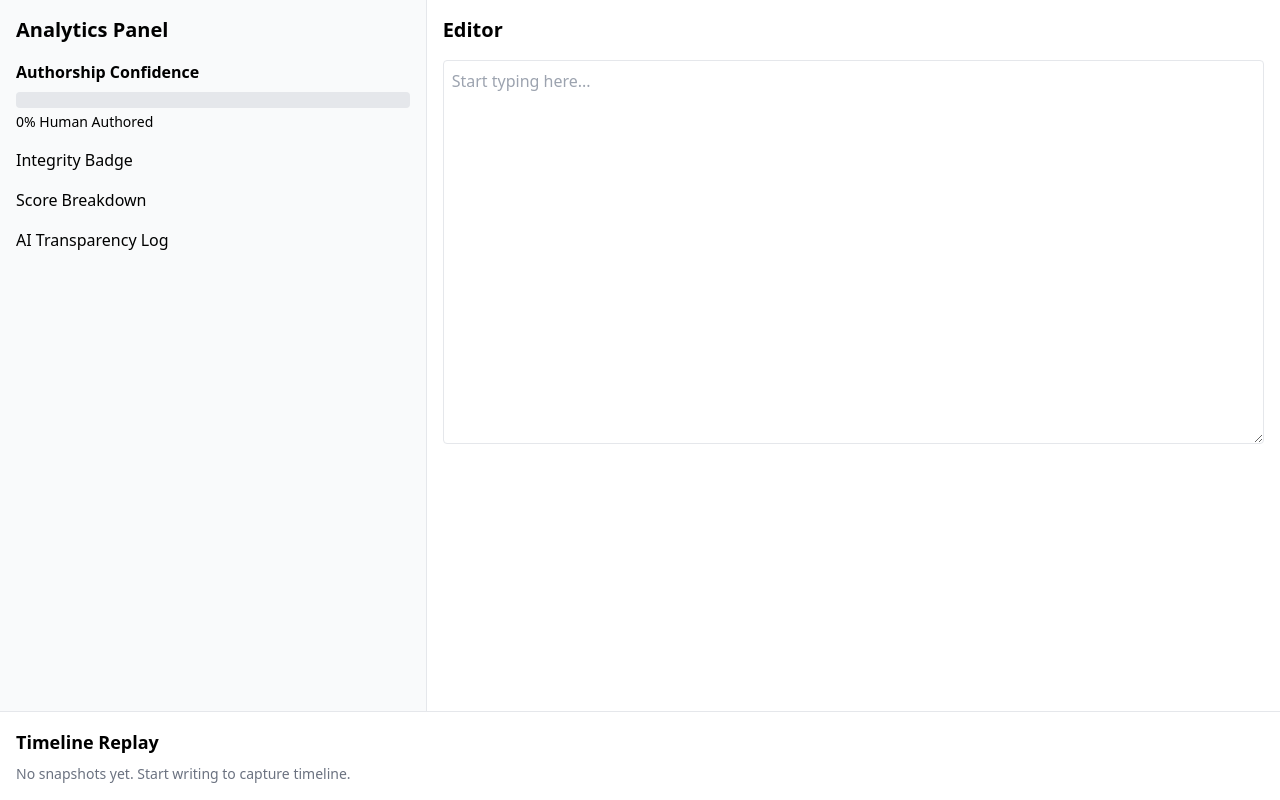
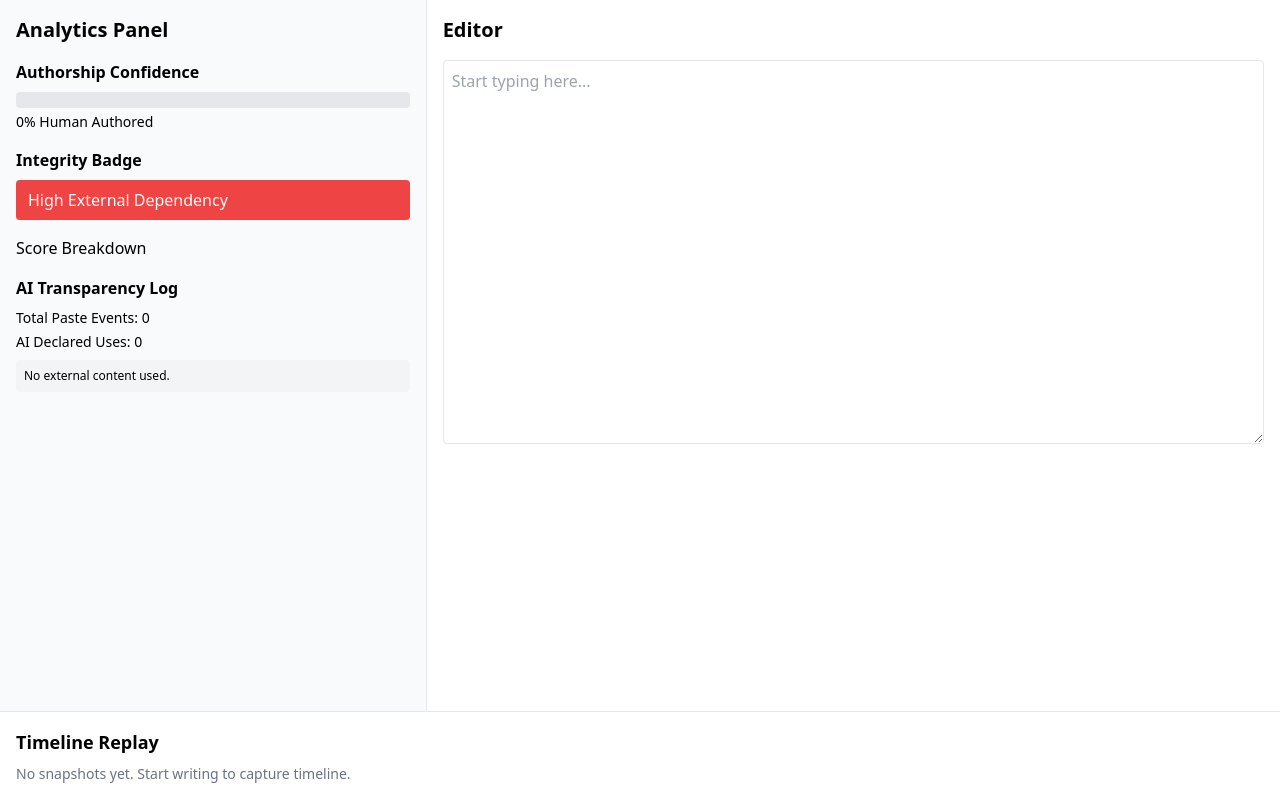
Before and after one commit to Navaneetha-Rajesh/WordTrace, a React (Vite) app: page /student in a window 1280 px wide. Built offline with nearby package versions, Linux system fonts and the light colour scheme.

Commit message:
feat: add AI transparency log in analytics panel

```diff
--- a/src/components/Editor.jsx
+++ b/src/components/Editor.jsx
@@ -1,4 +1,4 @@
-import { useEffect, useRef } from "react";
+import { useEffect, useRef, useState } from "react";
 import { v4 as uuidv4 } from "uuid";
 
 export default function Editor({
@@ -11,8 +11,12 @@ export default function Editor({
   isReplaying,
 }) {
   const contentRef = useRef(content);
+  const [showModal, setShowModal] = useState(false);
+  const [pendingPaste, setPendingPaste] = useState(null);
+  const [source, setSource] = useState("");
+  const [explanation, setExplanation] = useState("");
+  const [isAI, setIsAI] = useState(false);
 
-  // Keep ref updated with latest content
   useEffect(() => {
     contentRef.current = content;
   }, [content]);
@@ -59,20 +63,47 @@ export default function Editor({
 
     const pastedText = e.clipboardData.getData("text");
 
+    e.preventDefault();
+
+    if (pastedText.length > 100) {
+    setPendingPaste(pastedText);
+    setShowModal(true);
+    return;
+    }
+
+    // small paste
+    setContent((prev) => prev + pastedText);
+
+    // Small paste → normal
+    setContent((prev) => prev + pendingPaste);
+  };
+
+  const confirmPaste = () => {
   const event = {
     id: uuidv4(),
     timestamp: Date.now(),
     event_type: "paste",
     word_count: getWordCount(contentRef.current),
     metadata: {
-        length: pastedText.length,
+      length: pendingPaste.length,
+      source,
+      explanation,
+      ai_declared: isAI,
     },
   };
 
   setEvents((prev) => [...prev, event]);
+
+  setContent((prev) => prev + pendingPaste);
+
+  setShowModal(false);
+  setPendingPaste(null);
+  setSource("");
+  setExplanation("");
+  setIsAI(false);
 };
 
-  // Stable Snapshot System
+  // Snapshot system
   useEffect(() => {
     if (isReplaying) return;
 
@@ -87,23 +118,21 @@ export default function Editor({
           return prev;
         }
 
-        const updated = [
+        return [
           ...prev,
           {
             timestamp: Date.now(),
             content: latestContent,
           },
         ];
-
-        console.log("Snapshot added:", updated);
-        return updated;
       });
-    }, 30000); // 10 seconds for testing
+    }, 30000);
 
     return () => clearInterval(interval);
   }, [isReplaying]);
 
   return (
+    <>
       <textarea
         value={content}
         onChange={handleChange}
@@ -113,5 +142,49 @@ export default function Editor({
         className="w-full h-96 border rounded p-2"
         placeholder="Start typing here..."
       />
+
+      {/* Paste Explanation Modal */}
+      {showModal && (
+        <div className="fixed inset-0 bg-black bg-opacity-40 flex items-center justify-center">
+          <div className="bg-white p-6 rounded w-96">
+            <h2 className="text-lg font-semibold mb-4">
+              Large Paste Detected
+            </h2>
+
+            <input
+              type="text"
+              placeholder="Source (URL, Book, Notes...)"
+              className="w-full border p-2 mb-3"
+              value={source}
+              onChange={(e) => setSource(e.target.value)}
+            />
+
+            <textarea
+              placeholder="Why are you using this content?"
+              className="w-full border p-2 mb-3"
+              value={explanation}
+              onChange={(e) => setExplanation(e.target.value)}
+            />
+
+            <label className="flex items-center mb-3">
+              <input
+                type="checkbox"
+                checked={isAI}
+                onChange={() => setIsAI(!isAI)}
+                className="mr-2"
+              />
+              AI Generated
+            </label>
+
+            <button
+              onClick={confirmPaste}
+              className="w-full bg-black text-white py-2 rounded"
+            >
+              Confirm & Insert
+            </button>
+          </div>
+        </div>
+      )}
+    </>
   );
 }
--- a/src/pages/StudentPortal.jsx
+++ b/src/pages/StudentPortal.jsx
@@ -8,6 +8,24 @@ export default function StudentPortal() {
   const [snapshots, setSnapshots] = useState([]);
   const [replayIndex, setReplayIndex] = useState(null);
   const score = calculateAuthorshipScore(events);
+  const pasteEvents = events.filter(e => e.event_type === "paste");
+  const aiDeclaredCount = pasteEvents.filter(
+  e => e.metadata?.ai_declared
+  ).length;
+
+  let badgeLabel = "";
+  let badgeColor = "";
+
+if (score >= 75) {
+  badgeLabel = "Authentic Process";
+  badgeColor = "bg-green-500";
+} else if (score >= 40) {
+  badgeLabel = "Mixed Contribution";
+  badgeColor = "bg-yellow-400";
+} else {
+  badgeLabel = "High External Dependency";
+  badgeColor = "bg-red-500";
+}
 
   const isReplaying = replayIndex !== null;
 
@@ -30,9 +48,39 @@ export default function StudentPortal() {
             </div>
             <p className="text-sm mt-1">{score}% Human Authored</p>
             </div>
-          <div className="mb-4">Integrity Badge</div>
+          <div className="mb-4">
+        <p className="font-semibold">Integrity Badge</p>
+        <div className={`mt-2 px-3 py-2 text-white rounded ${badgeColor}`}>
+            {badgeLabel}
+        </div>
+        </div>
           <div className="mb-4">Score Breakdown</div>
-          <div>AI Transparency Log</div>
+          <div className="mt-4">
+  <p className="font-semibold mb-2">AI Transparency Log</p>
+
+  <p className="text-sm mb-1">
+    Total Paste Events: {pasteEvents.length}
+  </p>
+
+  <p className="text-sm mb-2">
+    AI Declared Uses: {aiDeclaredCount}
+  </p>
+
+  <div className="max-h-32 overflow-y-auto text-xs bg-gray-100 p-2 rounded">
+    {pasteEvents.length === 0 ? (
+      <p>No external content used.</p>
+    ) : (
+      pasteEvents.map((event, index) => (
+        <div key={index} className="mb-2">
+          <p><strong>Source:</strong> {event.metadata?.source || "Not specified"}</p>
+          <p><strong>Reason:</strong> {event.metadata?.explanation || "Not provided"}</p>
+          <p><strong>AI Used:</strong> {event.metadata?.ai_declared ? "Yes" : "No"}</p>
+          <hr className="my-1"/>
+        </div>
+      ))
+    )}
+    </div>
+    </div>
         </div>
 
         {/* RIGHT PANEL */}
```
Lines whose indentation alone changed are shown as unchanged.
